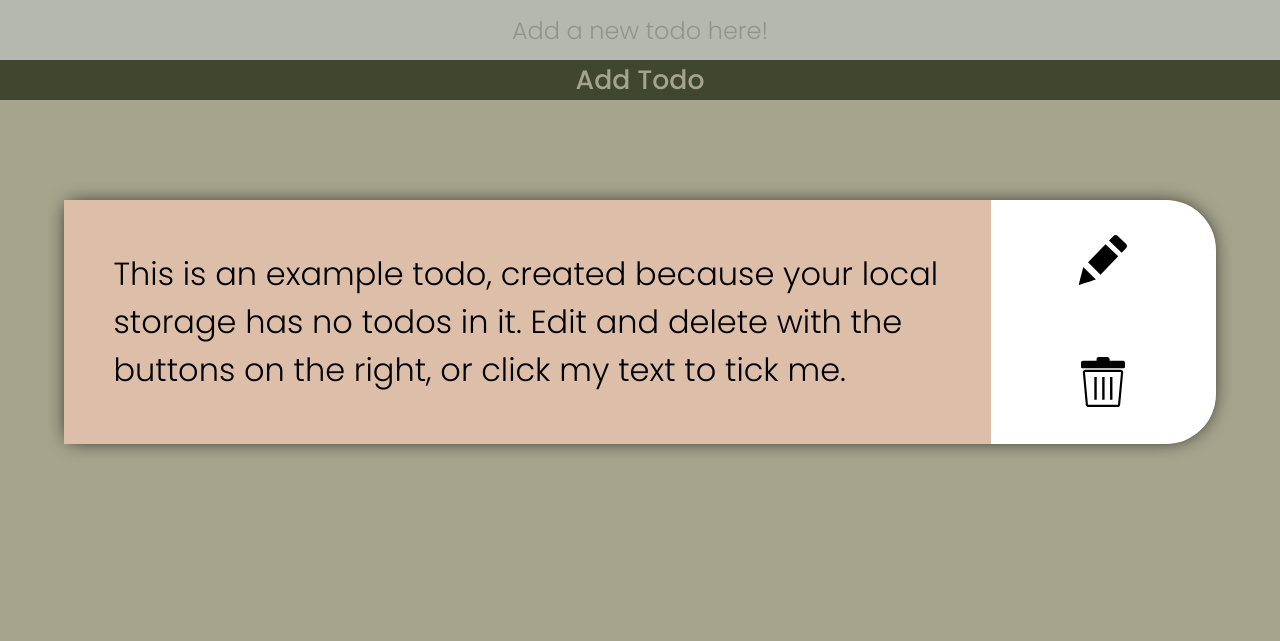
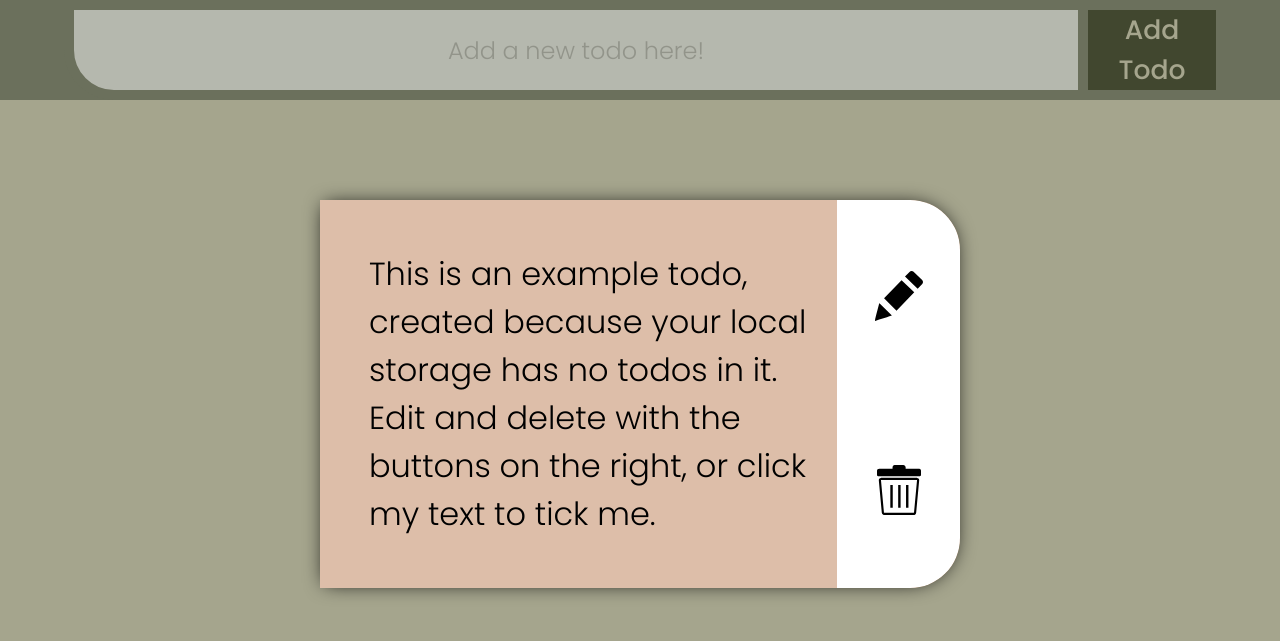
Before and after one commit to IAmRobertJeffrey/vanilla-js-todo-list, a plain HTML site: page index.html in a window 1280 px wide. Drawn offline with Linux system fonts and the light colour scheme.

```diff
--- a/app.js
+++ b/app.js
@@ -20,7 +20,6 @@ function sizeCheck()
             currentTodo.classList.remove("smallScreen")
             currentTodo.childNodes[0].style.height = "";
         }
-
     })
 }
     let query = window.matchMedia('(max-width: 600px)')
@@ -141,13 +140,8 @@ function createTodo(newTodo, fromStorage)
         newTodoAsMarkup.childNodes[2].childNodes[0].childNodes[0].style.transition = "all ease 0.75s";
         newTodoAsMarkup.childNodes[2].childNodes[1].childNodes[0].style.transition = "all ease 0.75s";
 
-
         newTodoAsMarkup.childNodes[2].childNodes[0].style.height = 50 + '%';
         newTodoAsMarkup.childNodes[2].childNodes[1].style.height = 50 + '%';
-
-
-
-
 
         let heightOfThisTodo = newTodoAsMarkup.childNodes[1].childNodes[0].scrollHeight;
         newTodoAsMarkup.childNodes[1].style.padding = 25 + 'px'
@@ -155,23 +149,13 @@ function createTodo(newTodo, fromStorage)
 
         setTimeout(()=>
         {
-
             newTodoAsMarkup.childNodes[2].childNodes[0].childNodes[0].style.height = 'clamp(50px, 5vh, 150px)';
             newTodoAsMarkup.childNodes[2].childNodes[1].childNodes[0].style.height = 'clamp(50px, 5vh, 150px)';
             newTodoAsMarkup.style.minHeight = 200 + 'px';
             newTodoAsMarkup.style.height = (heightOfThisTodo + 100) + 'px';
             newTodoAsMarkup.style.maxHeight = (heightOfThisTodo + 100) + 'px';
-
-
-
-
         },10)
-
         document.getElementById("addTodoInput").value = "";
-
-
-
-
     }
     if(fromStorage)
     {
@@ -179,10 +163,6 @@ function createTodo(newTodo, fromStorage)
         newTodoAsMarkup.style.transition = "none"
         newTodoAsMarkup.childNodes[1].childNodes[0].style.transition = "none"
         newTodoAsMarkup.childNodes[1].childNodes[0].style.fontSize = "2rem";
-
-        //The position of this line affects the size of the item upon ctrl f5 vs f5
-
-
 
         setTimeout(()=>
         {
@@ -201,8 +181,6 @@ function createTodo(newTodo, fromStorage)
                 }
                 else
                 {
-
-
                     newTodoAsMarkup.childNodes[2].childNodes[0].style.height = 50 + '%';
                     newTodoAsMarkup.childNodes[2].childNodes[1].style.height = 50 + '%';
 
@@ -215,22 +193,11 @@ function createTodo(newTodo, fromStorage)
                     newTodoAsMarkup.childNodes[1].style.padding = 25 + 'px'
                 }
             }
-
             let eventListener = window.matchMedia("(max-width: 600px)")
             mobileCheck(eventListener) // Call listener function at run time
             eventListener.addListener(mobileCheck) // Attach listener function on state changes
-
-
-
-
-
-
-        },10)
-
-
-
+        },100)
     }
-
 
     createTodoEventListeners(newTodoAsMarkup, newTodo)
 
@@ -246,10 +213,7 @@ function createTodo(newTodo, fromStorage)
             document.getElementById("submitTodo").addEventListener("click",  submitTodo)
             document.addEventListener("keydown",  enterKeyCheck)
         }, 750)
-
-
     }
-
 }
 
 function getTextFromAddBox()
--- a/css/style.css
+++ b/css/style.css
@@ -103,7 +103,7 @@ body {
   justify-content: center;
 }
 
-@media only screen and (max-width: 1400px) {
+@media only screen and (max-width: 1000px) {
   #todoContainer {
     width: 90%;
   }
@@ -135,8 +135,6 @@ body {
     background-color: #B7B7A4;
   }
 }
-
-
 #wrapper {
   width: 100%;
   height: 100%;
@@ -157,7 +155,6 @@ body {
   min-height: 0;
   height: 0px;
   max-height: 0px;
-  min-height: 0px;
   overflow: hidden;
   display: flex;
   margin-bottom: 50px;
@@ -165,10 +162,7 @@ body {
   border-bottom-right-radius: 50px;
   box-shadow: 0 0 20px -5px;
   transform-origin: top;
-
 }
-
-
 
 .todoText {
   width: 80%;
@@ -178,6 +172,7 @@ body {
   display: flex;
   justify-content: center;
   align-items: center;
+  padding: 25px;
 }
 
 .todoButton {
@@ -258,11 +253,6 @@ body {
     border-top-right-radius: 0;
   }
 
-  .todoButton
-  {
-    height: 100px;
-  }
-
   .editIcon, .deleteIcon {
     height: clamp(50px, 5vh, 5vh);
   }
```
